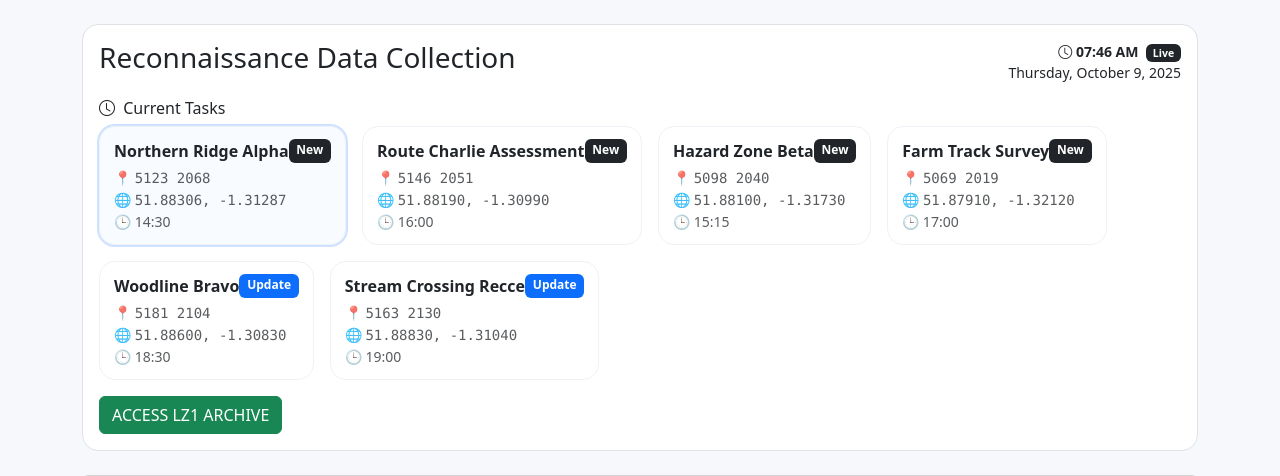
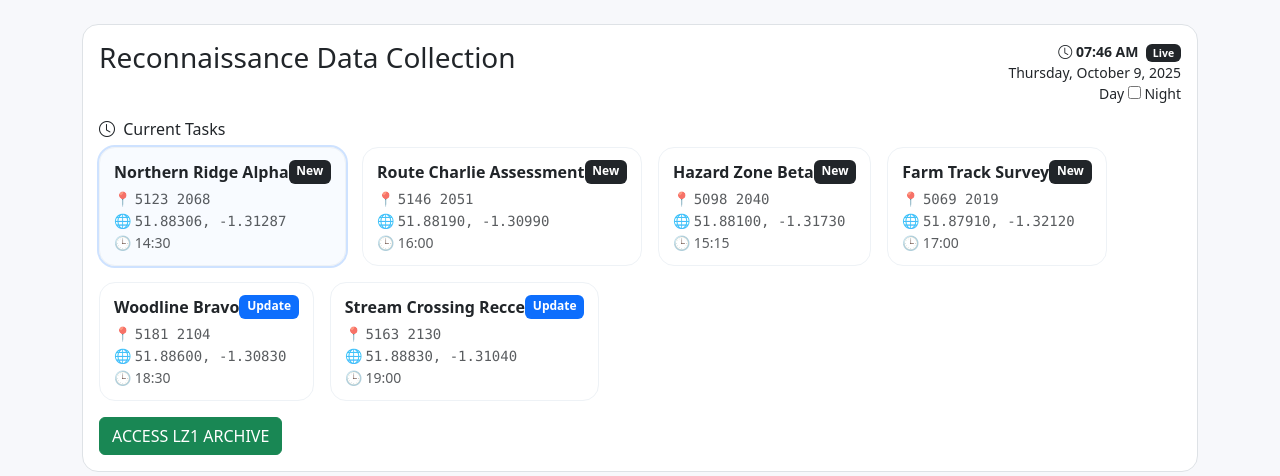
Before and after one commit to hostang/DefenceHackathon, a Flask app: page / in a window 1280 px wide. Shown: the top 476 px of the page. Run offline with Flask 3, Linux system fonts and the light colour scheme; some libraries are stand-ins or nearby versions.

Commit message:
Update index.html

```diff
--- a/templates/index.html
+++ b/templates/index.html
@@ -30,6 +30,25 @@
         <!-- using badge component for badge style -->
         <span class="badge text-bg-dark ms-1">Live</span>
         <div id="clockDate"></div>
+          <label for="theme" class="theme">
+            <span>Day</span>
+            <span class="theme__toggle-wrap">
+                <input id="theme" class="theme__toggle" type="checkbox" role="switch" name="theme" value="dark">
+                <span class="theme__fill"></span>
+                <span class="theme__icon">
+                    <span class="theme__icon-part"></span>
+                    <span class="theme__icon-part"></span>
+                    <span class="theme__icon-part"></span>
+                    <span class="theme__icon-part"></span>
+                    <span class="theme__icon-part"></span>
+                    <span class="theme__icon-part"></span>
+                    <span class="theme__icon-part"></span>
+                    <span class="theme__icon-part"></span>
+                    <span class="theme__icon-part"></span>
+                </span>
+            </span>
+            <span>Night</span>
+        </label>
       </div>
     </div>
 
```
